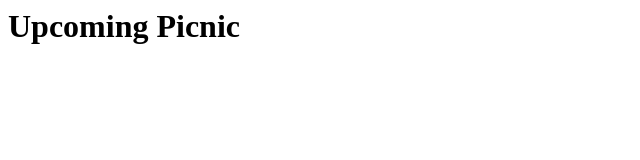
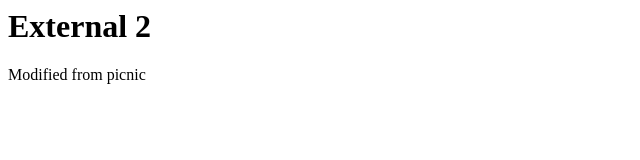
Before and after one commit to MMComputerClub/External1, a plain HTML site: page index.html in a window 1280 px wide. Shown: the whole page, without its empty margins (0-640 px from the left). Drawn offline with Linux system fonts and the light colour scheme.

Commit message:
Modified from picnic

```diff
--- a/index.html
+++ b/index.html
@@ -1,6 +1,7 @@
 <html>
-  <head><title>Picnic Announcement</title></head>
+  <head><title>Externmal 2</title></head>
   <body>
-    <h1>Upcoming Picnic</h1>
+    <h1>External 2</h1>
+    Modified from picnic
   </body>
 </html>
```
